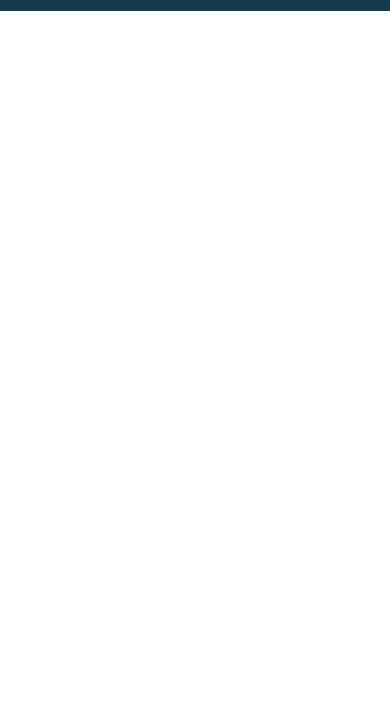
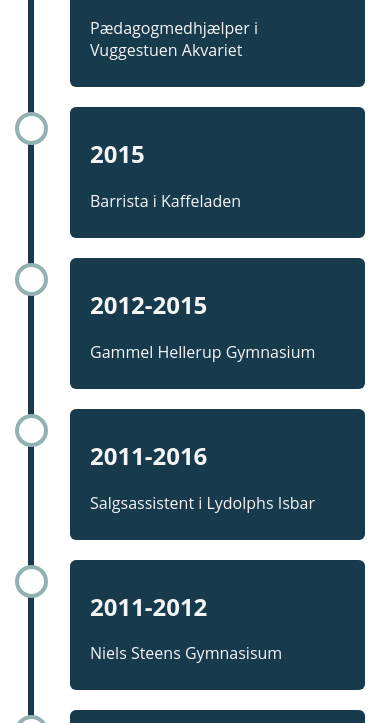
Before and after one commit to meifriis/portfolio, a plain HTML site: page index.html in a window 390 px wide. Shown: the part 1277-2000 px from the top of the page. Before the commit the page ends 1288 px from the top, so only its background shows below. Drawn offline with Linux system fonts and the light colour scheme.

Commit message:
tidslinje

```diff
--- a/index.html
+++ b/index.html
@@ -79,6 +79,64 @@
 
     </section>
 
+
+
+
+
+
+    <section id="tidslinje">
+
+        <div class="timeline">
+            <div class="container left">
+                <div class="content">
+                    <h2>2017-</h2>
+                    <p> Multimediedesign på KEA</p>
+                </div>
+            </div>
+            <div class="container right">
+                <div class="content">
+                    <h2>2016</h2>
+                    <p>Pædagogmedhjælper i Vuggestuen Akvariet</p>
+                </div>
+            </div>
+            <div class="container left">
+                <div class="content">
+                    <h2>2015</h2>
+                    <p>Barrista i Kaffeladen</p>
+                </div>
+            </div>
+            <div class="container right">
+                <div class="content">
+                    <h2>2012-2015</h2>
+                    <p>Gammel Hellerup Gymnasium</p>
+                </div>
+            </div>
+            <div class="container left">
+                <div class="content">
+                    <h2>2011-2016</h2>
+                    <p>Salgsassistent i Lydolphs Isbar</p>
+                </div>
+            </div>
+            <div class="container right">
+                <div class="content">
+                    <h2>2011-2012</h2>
+                    <p>Niels Steens Gymnasisum</p>
+                </div>
+            </div>
+            <div class="container left">
+                <div class="content">
+                    <h2>2002-2011</h2>
+                    <p>Strandvejsskolen</p>
+                </div>
+            </div>
+        </div>
+
+
+
+    </section>
+
+
+
     <footer>
 
         <div class="footer1">
@@ -100,6 +158,9 @@
         </div>
 
 
+
+
+
     </footer>
 </body>
 
--- a/stylesheet.css
+++ b/stylesheet.css
@@ -286,34 +286,200 @@ h2 {
 
 
 
+/************ TIDSLINJE********************/
+
+* {
+    box-sizing: border-box;
+}
+
+/* Set a background color */
+
+body {
+    background-color: #ffffff;
+    font-family: 'Open sans', sans-serif;
+}
+
+/* The actual timeline (the vertical ruler) */
+
+.timeline {
+    position: relative;
+    max-width: 800px;
+    margin: 0 auto;
+}
+
+/* The actual timeline (the vertical ruler) */
+
+.timeline::after {
+    content: '';
+    position: absolute;
+    width: 6px;
+    background-color: #173a4d;
+    top: 0;
+    bottom: 0;
+    left: 50%;
+    margin-left: -3px;
+}
+
+/* Container around content */
+
+.container {
+    padding: 10px 40px;
+    position: relative;
+    background-color: inherit;
+    width: 50%;
+}
+
+/* The circles on the timeline */
+
+.container::after {
+    content: '';
+    position: absolute;
+    width: 25px;
+    height: 25px;
+    right: -17px;
+    background-color: white;
+    border: 4px solid #91b1b2;
+    top: 15px;
+    border-radius: 50%;
+    z-index: 1;
+}
+
+/* Place the container to the left */
+
+.left {
+    left: 0;
+}
+
+/* Place the container to the right */
+
+.right {
+    left: 50%;
+}
+
+/* Add arrows to the left container (pointing right) */
+
+.left::before {
+    content: " ";
+    height: 0;
+    position: absolute;
+    top: 22px;
+    width: 0;
+    z-index: 1;
+    right: 30px;
+    border: medium solid white;
+    border-width: 10px 0 10px 10px;
+    border-color: transparent transparent transparent white;
+}
+
+/* Add arrows to the right container (pointing left) */
+
+.right::before {
+    content: " ";
+    height: 0;
+    position: absolute;
+    top: 22px;
+    width: 0;
+    z-index: 1;
+    left: 30px;
+    border: medium solid white;
+    border-width: 10px 10px 10px 0;
+    border-color: transparent white transparent transparent;
+}
+
+/* Fix the circle for containers on the right side */
+
+.right::after {
+    left: -16px;
+}
+
+/* The actual content */
+
+.content {
+    padding: 10px 20px;
+    background-color: #173a4d;
+    position: relative;
+    border-radius: 6px;
+}
+
+/* Media queries - Responsive timeline on screens less than 600px wide */
+
+@media all and (max-width: 600px) {
+    /* Place the timelime to the left */
+    .timeline::after {
+        left: 31px;
+    }
+
+    /* Full-width containers */
+    .container {
+        width: 100%;
+        padding-left: 70px;
+        padding-right: 25px;
+    }
+
+    /* Make sure that all arrows are pointing leftwards */
+    .container::before {
+        left: 60px;
+        border: medium solid white;
+        border-width: 10px 10px 10px 0;
+        border-color: transparent white transparent transparent;
+    }
+
+    /* Make sure all circles are at the same spot */
+    .left::after,
+    .right::after {
+        left: 15px;
+    }
+
+    /* Make all right containers behave like the left ones */
+    .right {
+        left: 0%;
+    }
+}
+
+
+
+#tidslinje h2 {
+    color: whitesmoke;
+}
+
+
+
+#tidslinje p {
+    color: whitesmoke;
+}
+
 
 /********************Portfolio***************/
 
-#portfolio h1 {
+#velkommen {
     text-align: center;
+    width: 100%;
 }
 
-
 .port {
+    justify-content: center;
     display: flex;
     flex-wrap: wrap;
     padding: 15px;
 }
 
 .port img {
-    width: 30%;
-    margin: 0 auto;
-    display: block;
-    height: 30%;
+    flex-grow: 1;
+    flex-basis: 300px;
+    width: 390px;
+    padding: 15px;
+    transition: all 0.5s ease;
+
 }
 
+.port img:hover {
+    transform: scale(1.2);
+}
 
+.flex {
+    width: 100%;
 
-
-
-
-
-
+}
 
 /********************FOOTER**********/
 
```
Also changed, not shown: portfolio.html (+37 -17 lines).
